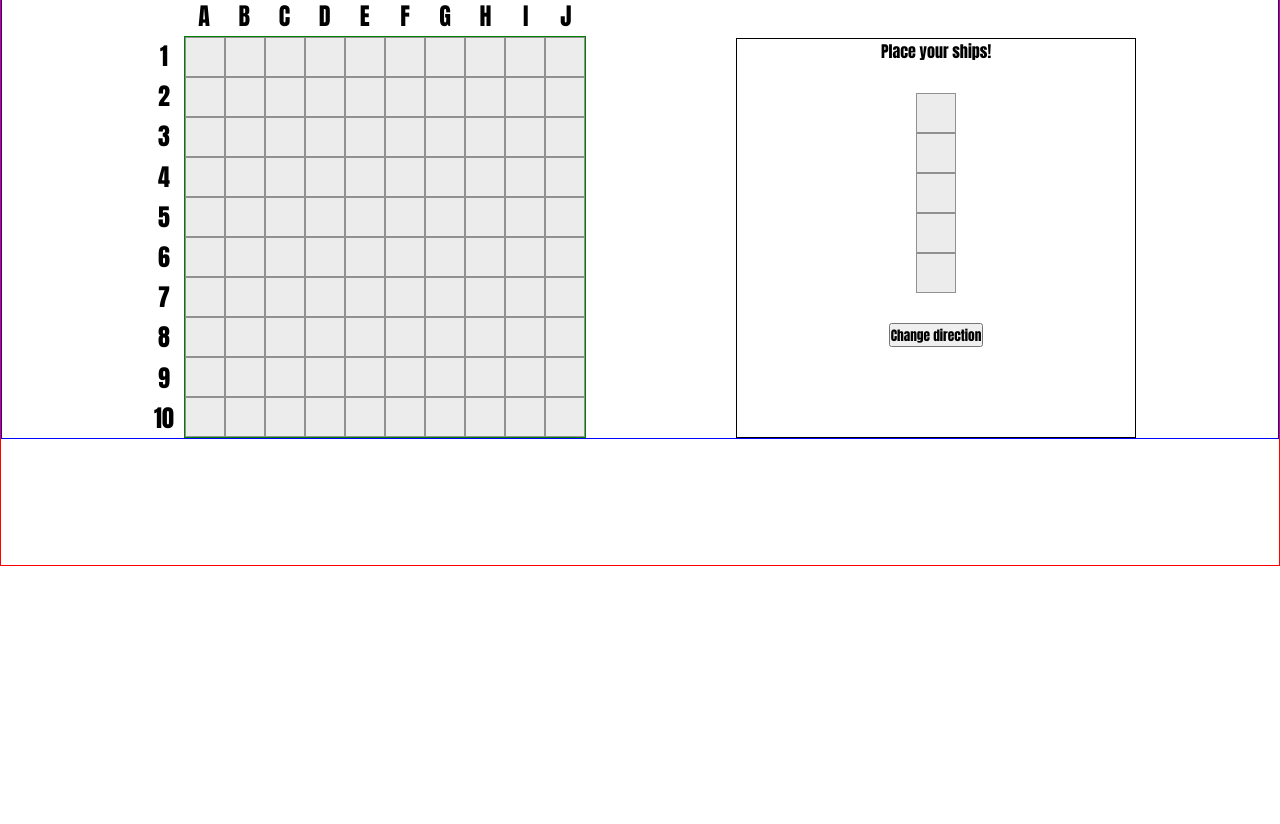
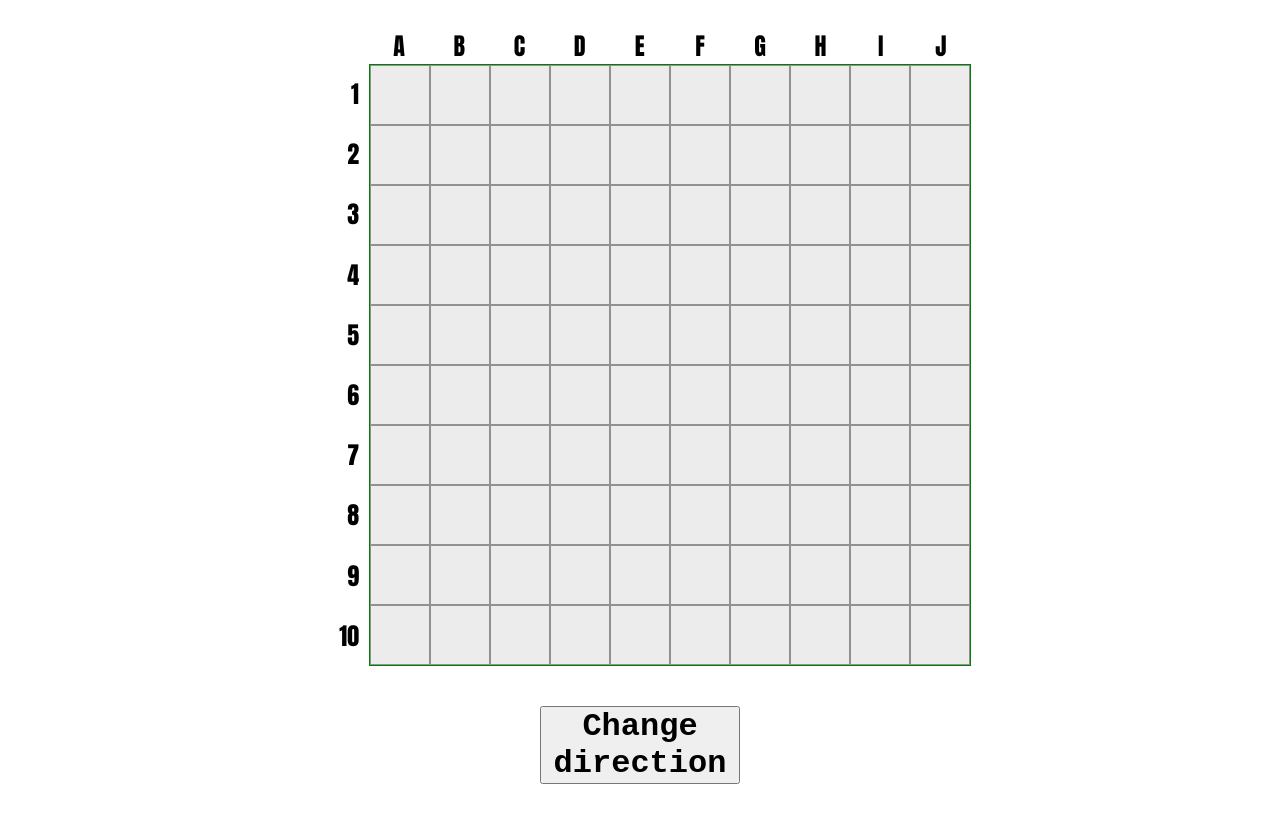
Before and after one commit to baha-homidov/battleship, a website built with webpack: page dist/index.html in a window 1280 px wide. Shown: the part 234-1058 px from the top of the page. Before the commit the page ends 800 px from the top, so only its background shows below. Built offline with nearby package versions, Linux system fonts and the light colour scheme.

Commit message:
finish project

```diff
--- a/src/game/Gameboard/GameboardFactory.js
+++ b/src/game/Gameboard/GameboardFactory.js
@@ -39,23 +39,23 @@ function GameboardFactory() {
     // check if the ship is too long
     if (direction === "vertical") {
       if (base.x + ship.getLength() > 10) {
-        console.log("too long!");
+
         return false;
       }
     } else if (base.y + ship.getLength() > 10) {
-      console.log("too long!");
+
       return false;
     }
     // -----------------------------
 
     if (isOccupied(direction, base, ship)) {
       // check if cells are occupied by other ships
-      console.log("occupied");
+
       return false;
     }
 
     if (direction === "vertical") {
-      console.log("vertical called");
+
       shipArray.push(ship);
       const shipArrayIndex = shipArray.length - 1;
       let currLength = 0;
@@ -72,7 +72,7 @@ function GameboardFactory() {
       return true;
     }
     if (direction === "horizontal") {
-      console.log("horizontal called");
+
       shipArray.push(ship);
       const shipArrayIndex = shipArray.length - 1;
       let currLength = 0;
@@ -88,6 +88,7 @@ function GameboardFactory() {
       }
       return true;
     }
+    return false;
   }
 
   function recieveAttack(row, column) {
@@ -97,7 +98,7 @@ function GameboardFactory() {
         boardCell.hitStatus = "miss";
       } else {
         // if there is a ship
-        console.log("hit ship");
+
 
         boardCell.hitStatus = "hit";
         shipArray[boardCell.ship.arrayIndex].hit(boardCell.ship.hitBox);
--- a/src/game/gameManager/gameManager.js
+++ b/src/game/gameManager/gameManager.js
@@ -18,6 +18,8 @@ const gameManager = (function gameManager() {
       uiManager.hideWinner();
       uiManager.updatePlayerOneBoard(player.getGameBoardArray());
       uiManager.updateComputerBoard(computer.getGameBoardArray());
+      uiManager.showChangeDirectionButton();
+      uiManager.startShipPlacement("vertical", 0);
     });
 
     uiManager.updateComputerBoard(computer.getGameBoardArray());
--- a/src/game/uiManager/uiManager.js
+++ b/src/game/uiManager/uiManager.js
@@ -10,8 +10,9 @@ const uiManager = (function uiManager() {
   const playerWin = document.querySelector(".player-win");
   const computerWin = document.querySelector(".computer-win");
   const changeDirectionButton = document.querySelector("button.direction");
-  const placeShipDiv = document.querySelector("div.place-ship");
+
   const computerWindow = document.querySelector("div.player-two");
+
   let cellArray;
   const shipArray = [
     ShipFactory(5),
@@ -90,7 +91,11 @@ const uiManager = (function uiManager() {
     };
   }
 
+
+
   function startShipPlacement(shipOrientation, currentShipIndex) {
+    computerWindow.classList.add("hide");
+
     cellArray = document.querySelectorAll(".player-one > .board > .cell");
     const shipLength = shipArray[currentShipIndex].getLength();
     let shipValidity = false;
@@ -132,7 +137,6 @@ const uiManager = (function uiManager() {
             shipValidity = false;
           }
 
-          console.log(basePosition.x + shipLength);
           for (
             let i = basePosition.x, j = basePosition.y, length = 0;
             length < shipLength;
@@ -204,8 +208,7 @@ const uiManager = (function uiManager() {
           if (currentShipIndex < 4) {
             startShipPlacement("vertical", currentShipIndex + 1);
           } else {
-            console.log("START GAME");
-            placeShipDiv.classList.toggle("hide");
+            changeDirectionButton.classList.add("hide");
             computerWindow.classList.toggle("hide");
             gameManager.startGame();
           }
@@ -217,14 +220,17 @@ const uiManager = (function uiManager() {
       cellArray.forEach((element) => {
         const newElement = element.cloneNode(true);
         element.parentNode.replaceChild(newElement, element);
-      })
+      });
       if (shipOrientation === "vertical") {
         startShipPlacement("horizontal", currentShipIndex);
-      }
-      else {
+      } else {
         startShipPlacement("vertical", currentShipIndex);
       }
     });
+  }
+
+  function showChangeDirectionButton() {
+    changeDirectionButton.classList.remove("hide");
   }
 
   return {
@@ -233,6 +239,7 @@ const uiManager = (function uiManager() {
     showWinner,
     hideWinner,
     startShipPlacement,
+    showChangeDirectionButton,
   };
 })();
 
--- a/src/style.css
+++ b/src/style.css
@@ -5,12 +5,13 @@
   font-family: Impact, Haettenschweiler, "Arial Narrow Bold", sans-serif;
 }
 
-div.hide {
+div.hide,
+button.hide {
   display: none;
 }
 
 div.container {
-  border: 1px solid red;
+
   min-height: 100vh;
   display: flex;
   flex-direction: column;
@@ -18,7 +19,7 @@ div.container {
 }
 
 .win-container {
-  border: 1px solid red;
+
   background-color: rgba(161, 161, 161, 0.702);
   position: fixed;
   width: 100vw;
@@ -30,7 +31,7 @@ div.container {
 
 .player-win,
 .computer-win {
-  border: 1px solid red;
+
   height: 20vh;
   font-size: 4rem;
   text-align: center;
@@ -53,17 +54,15 @@ div.container {
 }
 
 div.game-container {
-  border: 1px solid blue;
   display: flex;
   flex-wrap: wrap;
   justify-content: center;
   gap: 150px;
-
 }
 
 .name {
   text-align: center;
-  font-size: 1.8rem;
+  font-size: 2.2rem;
 }
 
 @font-face {
@@ -85,11 +84,11 @@ div.game-container {
 .cell {
   background-color: rgba(0, 0, 0, 0.076);
   border: 1px solid rgba(0, 0, 0, 0.387);
-  width: 40px;
-  height: 40px;
+  width: 60px;
+  height: 60px;
 }
 
-.cell.hover{
+.cell.hover {
   background-color: blue;
 }
 
@@ -117,17 +116,30 @@ div.game-container {
   background-color: rgb(255, 65, 65);
 }
 
-/* .cell.ship.hit::after {
-  content: "s";
-} */
-
 .cell.miss {
   background-color: grey;
 }
 
-/* .cell.miss:after {
-  content: "'";
-} */
+.letters > *,
+.numbers > * {
+
+  height: 60px;
+  width: 60px;
+  text-align: center;
+  font-size: 1.5rem;
+  display: flex;
+}
+
+.letters > * {
+  justify-content: center;
+  align-items: flex-end;
+}
+
+.numbers > * {
+  justify-content: flex-end;
+  align-items: center;
+  padding-right: 10px;
+}
 
 .letters {
   display: grid;
@@ -135,18 +147,6 @@ div.game-container {
   grid-row: 2 /3;
   grid-template-columns: repeat(10, 1fr);
 }
-
-.letters > *,
-.numbers > * {
-  height: 40px;
-  width: 40px;
-  text-align: center;
-  font-size: 1.5rem;
-  display: flex;
-  justify-content: center;
-  align-items: center;
-}
-
 .numbers {
   grid-column: 1 /2;
   grid-row: 3 / 4;
@@ -157,10 +157,12 @@ div.game-container {
 .player-one,
 .player-two {
   display: grid;
-  grid-template-rows: minmax(auto, max-content) minmax(auto, max-content) minmax(
+  grid-template-rows:
+    minmax(auto, max-content) minmax(auto, max-content) minmax(
       auto,
       max-content
-    );
+    )
+    minmax(auto, max-content);
   grid-template-columns: minmax(auto, max-content) minmax(auto, max-content);
 }
 
@@ -194,17 +196,36 @@ div.game-container {
 
 .current-ship {
   display: flex;
+}
+
+button.direction,
+button.reset {
+  font-size: 2rem;
+  font-family: monospace;
+  font-weight: 600;
+  grid-column: 1/ 3;
+  grid-row: 5/6;
+  justify-self: center;
+  width: 200px;
+  margin: 40px;
+  align-self: center;
+}
+
+.flex-column {
   flex-direction: column;
+}
+
+.flex-row {
+  flex-direction: row;
 }
 
 @media only screen and (max-width: 600px) {
   .player-one,
-  .player-two, .place-ship {
+  .player-two,
+  .place-ship {
     min-height: 300px;
     min-width: 300px;
   }
-
-
 
   .header {
     font-size: 5rem;
```
Also changed, not shown: dist/index.html, 1 other file.
